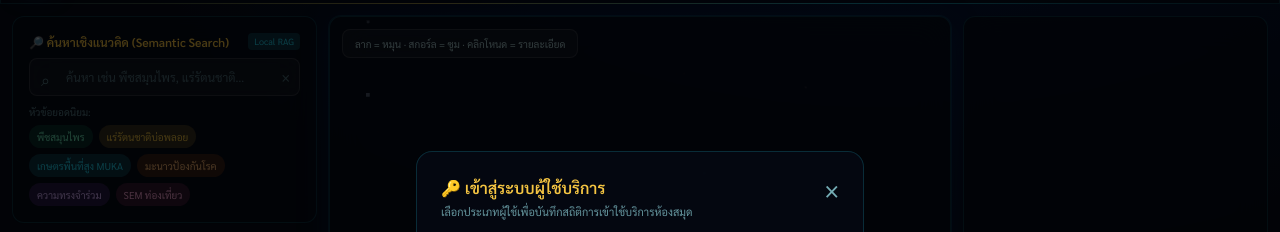
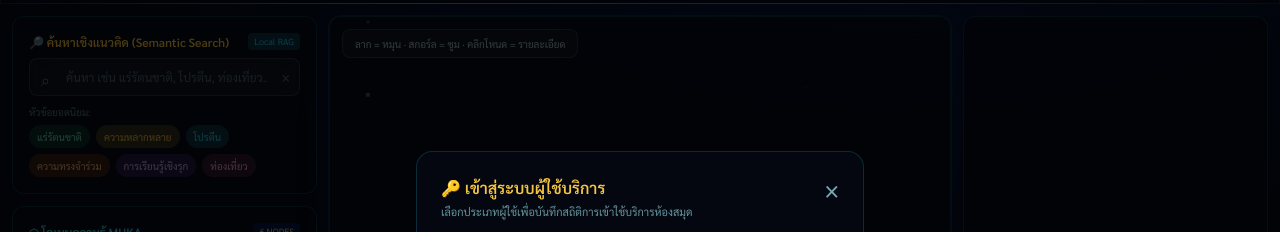
Before and after one commit to kanchanathsao-crypto/lika-lit-review-helper-, a plain HTML site: page lika-nexus.html in a window 1280 px wide. Shown: the part 64-296 px from the top of the page. Drawn offline with nearby package versions, Linux system fonts and the light colour scheme; animation ran at ten frames a second.

Commit message:
Fix Semantic Search: search across all fields, multi-word any-match, align hot chips with real data, add no-result message

```diff
--- a/lika-nexus.html
+++ b/lika-nexus.html
@@ -120,7 +120,7 @@
           <span class="text-[9px] px-1.5 py-0.5 rounded bg-cyan-node/20 text-cyan-node">Local RAG</span>
         </div>
         <form id="search-form" class="relative">
-          <input id="search-input" type="text" placeholder="ค้นหา เช่น พืชสมุนไพร, แร่รัตนชาติ…"
+          <input id="search-input" type="text" placeholder="ค้นหา เช่น แร่รัตนชาติ, โปรตีน, ท่องเที่ยว…"
             class="w-full glass rounded-lg pl-9 pr-8 py-2.5 text-xs placeholder:text-cyan-200/40 focus:outline-none focus:ring-2 focus:ring-cyan-node/50" />
           <span class="absolute left-3 top-2.5 text-cyan-200/50">⌕</span>
           <button type="button" id="search-clear" class="absolute right-2.5 top-2 text-cyan-200/40 hover:text-white text-sm">×</button>
@@ -366,7 +366,8 @@ const SAMPLES = [
     limitation:'เก็บข้อมูลเฉพาะช่วงฤดูท่องเที่ยว', methodology:'Structural Equation Modeling (SEM)',
     keywords:['ท่องเที่ยวเชิงวัฒนธรรม','เที่ยวซ้ำ','SEM'], marc:'338.4791' },
 ];
-const HOT = ['พืชสมุนไพร','แร่รัตนชาติบ่อพลอย','เกษตรพื้นที่สูง MUKA','มะนาวป้องกันโรค','ความทรงจำร่วม','SEM ท่องเที่ยว'];
+// คำยอดนิยม — เลือกจาก keyword/หัวเรื่องจริงในคลัง เพื่อให้กดแล้วเจอผลแน่นอน
+const HOT = ['แร่รัตนชาติ','ความหลากหลาย','โปรตีน','ความทรงจำร่วม','การเรียนรู้เชิงรุก','ท่องเที่ยว'];
 
 /* ========================= Ingestion ========================= */
 async function handleFiles(fileList){
@@ -575,8 +576,17 @@ function clampLen(s){ s=s.replace(/\s+/g,' ').trim(); return s.length>230 ? s.sl
 function loadSamples(){ SAMPLES.forEach(s=>PAPERS.push({...s,id:'S'+(++seq),source:'sample'})); document.getElementById('ingest-status').textContent=`โหลดตัวอย่าง ${SAMPLES.length} ฉบับ`; refreshAll(); }
 
 /* ========================= Render: domains, matrix, draft ========================= */
-function visiblePapers(){ if(!filterText) return PAPERS; const q=filterText.toLowerCase();
-  return PAPERS.filter(p=>(p.title+p.field+(p.keywords||[]).join(' ')+p.authorsFull).toLowerCase().includes(q)); }
+function visiblePapers(){
+  if(!filterText) return PAPERS;
+  // รวมทุกฟิลด์ที่ค้นหาได้เป็น "ข้อความค้นหา" ก้อนเดียวต่อเอกสาร
+  const haystack = p => [p.title,p.field,p.authorsFull,p.objective,p.dataset,p.method,
+    p.findings,p.limitation,p.methodology,(p.keywords||[]).join(' '),p.program,p.advisor]
+    .filter(Boolean).join(' ').toLowerCase();
+  // แยกเป็นคำย่อย: เจอ "คำใดคำหนึ่ง" ก็ถือว่าตรง (เพิ่มโอกาสเจอผล)
+  const terms = filterText.toLowerCase().split(/[\s,]+/).filter(Boolean);
+  if(!terms.length) return PAPERS;
+  return PAPERS.filter(p=>{ const h=haystack(p); return terms.some(t=>h.includes(t)); });
+}
 
 function renderDomains(){
   const groups={}; visiblePapers().forEach(p=>{ (groups[p.field]=groups[p.field]||[]).push(p); });
@@ -584,7 +594,14 @@ function renderDomains(){
   const fields=Object.keys(groups);
   document.getElementById('node-count').textContent=`${visiblePapers().length} NODES`;
   document.getElementById('lib-index').textContent=(1414+PAPERS.length);
-  if(!fields.length){ el.innerHTML='<p class="text-[11px] text-cyan-200/40 py-4">ยังไม่มีข้อมูล — ไปที่แท็บ AI Auto-Cataloger เพื่อโหลดตัวอย่าง/อัปโหลด</p>'; return; }
+  if(!fields.length){
+    if(filterText && PAPERS.length){
+      el.innerHTML=`<p class="text-[11px] text-orange-300 py-4">ไม่พบผลสำหรับ “${filterText}” — ลองคำอื่น หรือกด × เพื่อล้างการค้นหา</p>`;
+    } else {
+      el.innerHTML='<p class="text-[11px] text-cyan-200/40 py-4">ยังไม่มีข้อมูล — ไปที่แท็บ AI Auto-Cataloger เพื่อโหลดตัวอย่าง/อัปโหลด</p>';
+    }
+    return;
+  }
   el.innerHTML=fields.map((f,i)=>{
     const color=['#f5c542','#34d399','#22d3ee','#a78bfa','#fb923c','#f472b6'][i%6];
     return `<div>
```
